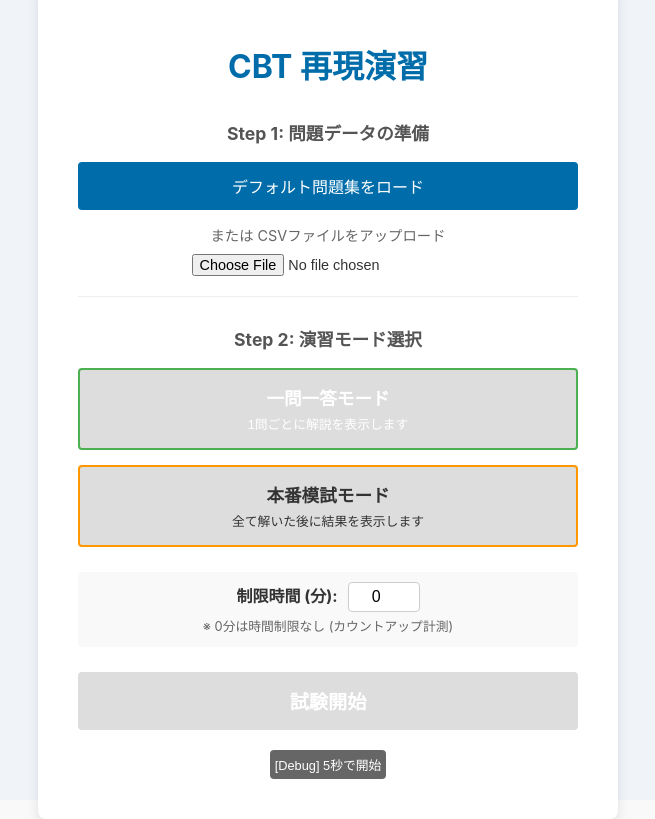
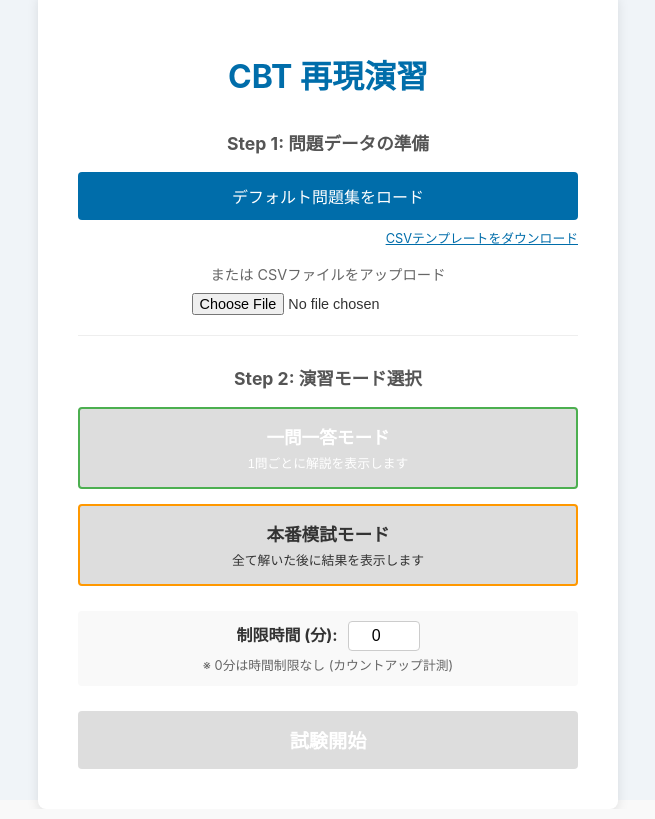
Before and after one commit to n4tt0u/jstqb-cbt-simulator, a React (Vite) app: page / in a window 1280 px wide. Shown: the whole page, without its empty margins (312-967 px from the left). Built offline with nearby package versions, Linux system fonts and the light colour scheme.

Commit message:
docs: finalize requirements and walkthrough; fix: remove debug button; feat: add csv template download

```diff
--- a/src/components/StartScreen.jsx
+++ b/src/components/StartScreen.jsx
@@ -110,6 +110,12 @@ const StartScreen = ({ onQuestionsLoaded, onStart }) => {
                             デフォルト問題集をロード
                         </button>
 
+                        <div style={{ textAlign: 'right', marginTop: '-10px' }}>
+                            <a href="/questions.csv" download style={{ fontSize: '0.8rem', color: '#006daa', textDecoration: 'underline', cursor: 'pointer' }}>
+                                CSVテンプレートをダウンロード
+                            </a>
+                        </div>
+
                         <div style={{ position: 'relative', overflow: 'hidden', display: 'inline-block' }}>
                             <p style={{ margin: '0 0 5px', fontSize: '0.9rem', color: '#666' }}>または CSVファイルをアップロード</p>
                             <input
@@ -209,25 +215,7 @@ const StartScreen = ({ onQuestionsLoaded, onStart }) => {
                             試験開始
                         </button>
 
-                        {/* Debug Button */}
-                        <button
-                            onClick={() => onStart(mode, 5 / 60)} // 5 seconds
-                            disabled={loadedCount === 0}
-                            style={{
-                                marginTop: '5px',
-                                padding: '5px',
-                                background: '#666',
-                                color: 'white',
-                                border: 'none',
-                                borderRadius: '4px',
-                                cursor: 'pointer',
-                                fontSize: '0.8rem',
-                                width: 'fit-content',
-                                alignSelf: 'center'
-                            }}
-                        >
-                            [Debug] 5秒で開始
-                        </button>
+
                     </div>
                 </div>
 
```
Also changed, not shown: 3 other files (tests, documents, lock files or other folders).
